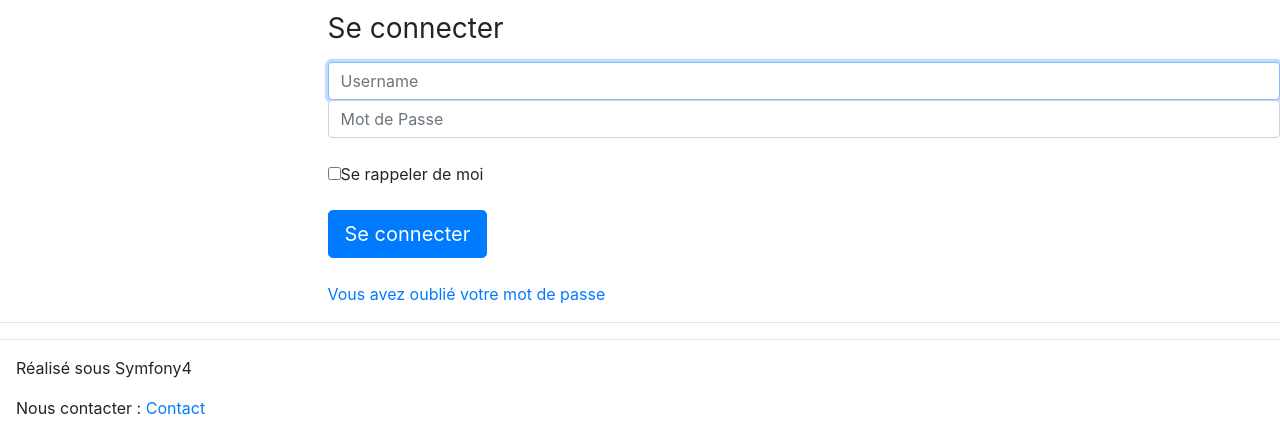
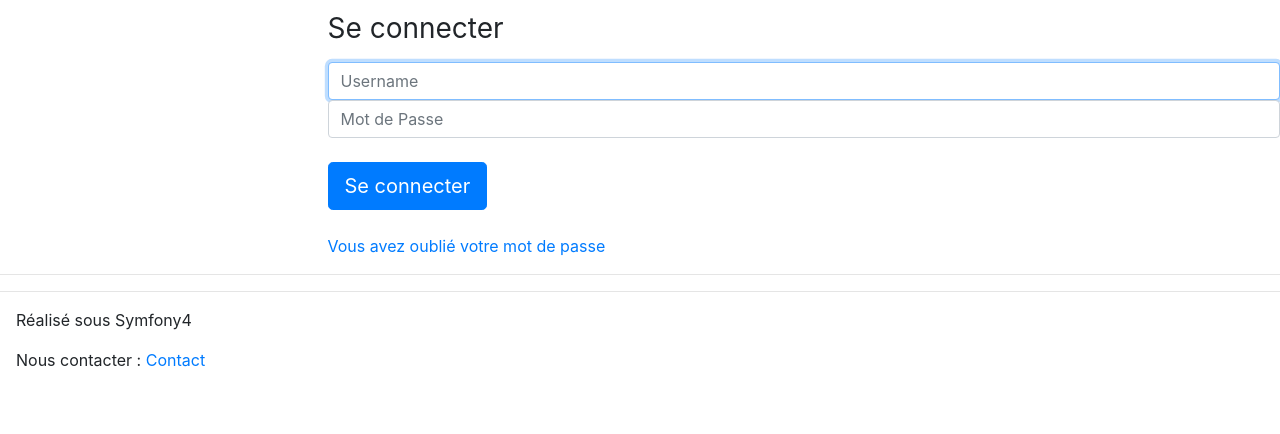
Before and after one commit to DenisPIcard/Olymphys2, a Symfony app: template templates/security/login.html.twig in a window 1280 px wide. Shown: the part 254-688 px from the top of the page. Run offline with Twig, Linux system fonts and the light colour scheme; the template is opened without the code that fills it, so the values that code supplies are empty; some libraries are stand-ins or nearby versions.

Commit message:
sans csrf - correction de login 12-12

```diff
--- a/templates/security/login.html.twig
+++ b/templates/security/login.html.twig
@@ -15,11 +15,11 @@
     <label for="inputPassword" class="sr-only">Password</label>
     <input type="password" name="_password" id="inputPassword" class="form-control" placeholder="Mot de Passe" required>
     <br />
-    <div class="checkbox mb-3">
+    {#<div class="checkbox mb-3">
             <label>
                 <input type="checkbox" name="_remember_me">Se rappeler de moi
             </label>
-    </div>
+    </div>  #}
     {#<input type="hidden" name="_csrf_token"
            value="{{ csrf_token }}"
     >#}
```
Also changed, not shown: 1 other file.
